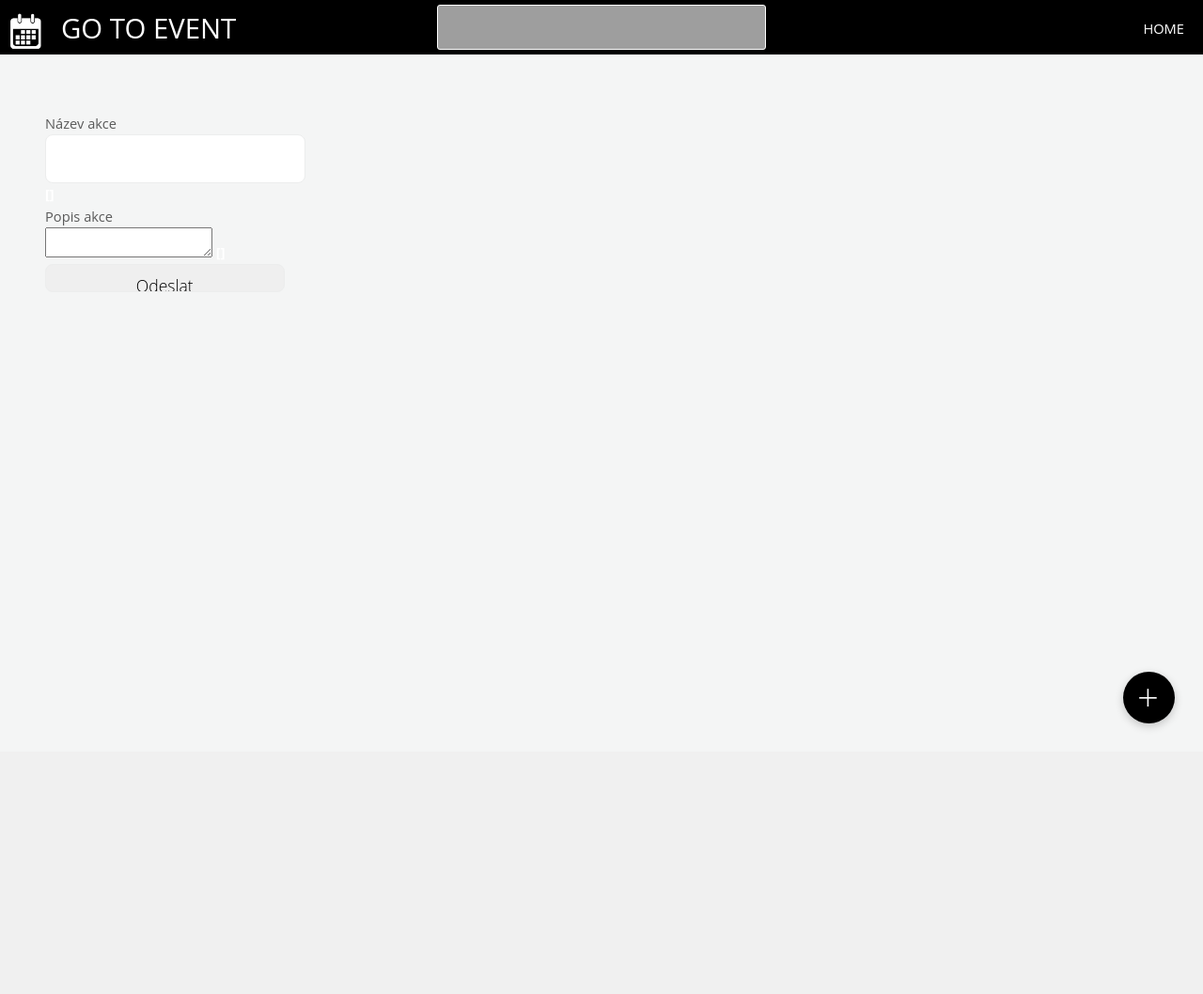
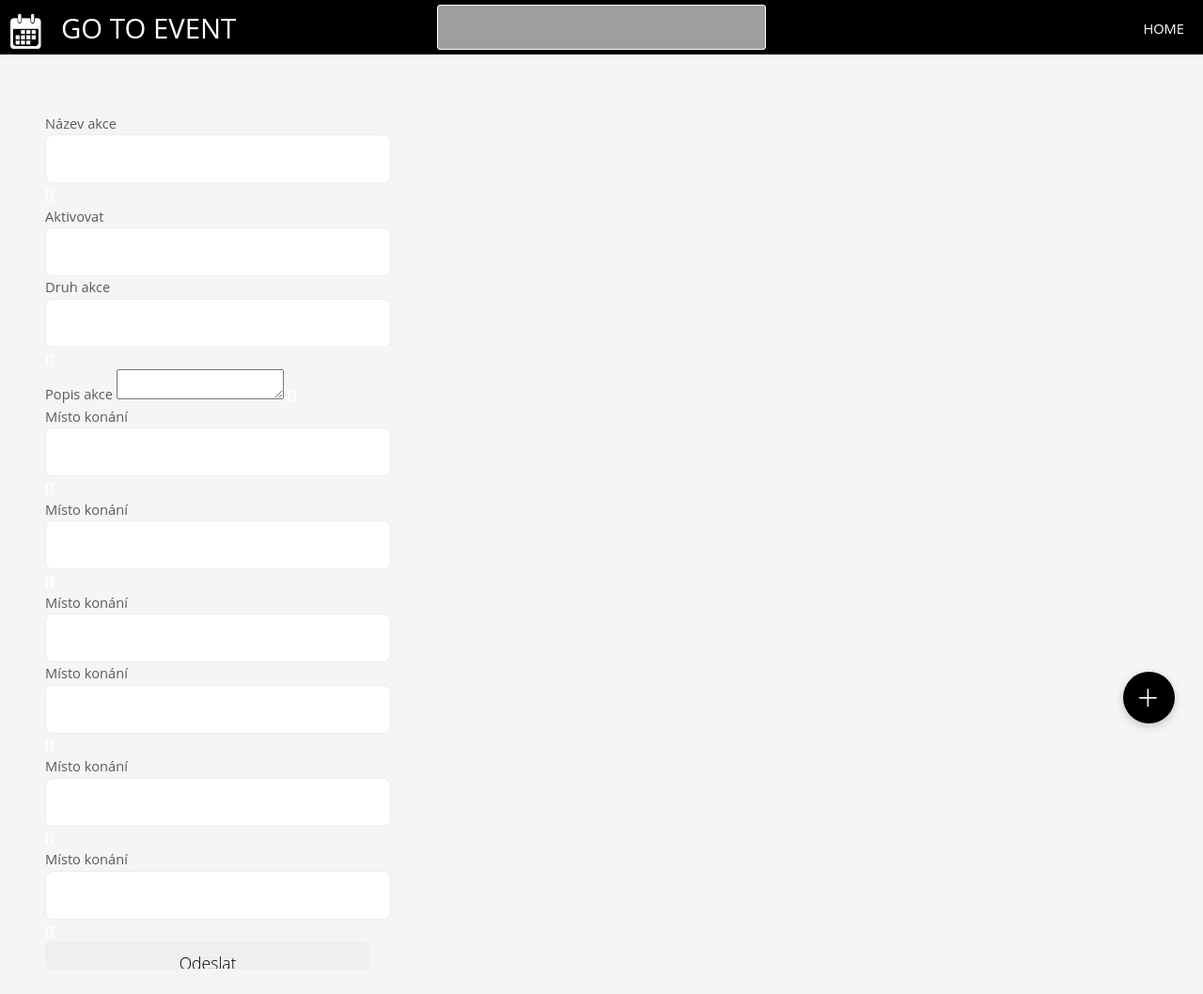
Before and after one commit to richardpotsch/Event_App, a Django app: template base/templates/base/event_form.html in a window 1280 px wide. Shown: the whole page at 94% size. Before the commit the page ends 775 px from the top, so only its background shows below. Run offline with Django 3.2, Linux system fonts and the light colour scheme; the template is opened without the code that fills it, so the values that code supplies are empty, except form fields; tables that the repository leaves empty hold one stand-in row (values such as "Sample post"); form fields are guessed from the names that the template uses; some libraries are stand-ins or nearby versions; grey boxes are pictures that could not be loaded.

Commit message:
zaloha html4

```diff
--- a/base/templates/base/event_form.html
+++ b/base/templates/base/event_form.html
@@ -7,15 +7,55 @@
     {% csrf_token %}
     {{ form.non_field_errors }}
         <div>
-            <label for="{{ form.name.id_for_label }}">Název akce</label><br>
+            <label for="{{ form.name.id_for_label }}">Název akce</label>
             {{ form.name }}
             <strong>{{ form.name.errors }}</strong>
         </div>
         <div>
-            <label for="{{ form.description.id_for_label }}">Popis akce</label><br>
+            <label for="{{ form.active.id_for_label }}">Aktivovat</label>
+            {{ form.active }}
+        </div>
+        <div>
+            <label for="{{ form.type_event.id_for_label }}">Druh akce</label>
+            {{ form.type_event }}
+            <strong>{{ form.type_event.errors }}</strong>
+        </div>
+         <div>
+            <label for="{{ form.description.id_for_label }}">Popis akce</label>
             {{ form.description }}
             <strong>{{ form.description.errors }}</strong>
         </div>
+        <div>
+            <label for="{{ form.place.id_for_label }}">Místo konání</label>
+            {{ form.place }}
+            <strong>{{ form.place.errors }}</strong>
+        </div>
+        <div>
+            <label for="{{ form.price.id_for_label }}">Místo konání</label>
+            {{ form.price }}
+            <strong>{{ form.price.errors }}</strong>
+        </div>
+        <div>
+            <label for="{{ form.ticked_side.id_for_label }}">Místo konání</label>
+            {{ form.ticked_side }}
+        </div>
+        <div>
+            <label for="{{ form.ticked_stand.id_for_label }}">Místo konání</label>
+            {{ form.ticked_stand }}
+            <strong>{{ form.ticked_stand.errors }}</strong>
+        </div>
+        <div>
+            <label for="{{ form.price.id_for_label }}">Místo konání</label>
+            {{ form.price }}
+            <strong>{{ form.price.errors }}</strong>
+        </div>
+        <div>
+            <label for="{{ form.price.id_for_label }}">Místo konání</label>
+            {{ form.price }}
+            <strong>{{ form.price.errors }}</strong>
+        </div>
+
+
 
         <input type="submit" value="Odeslat">
 </form>
```
